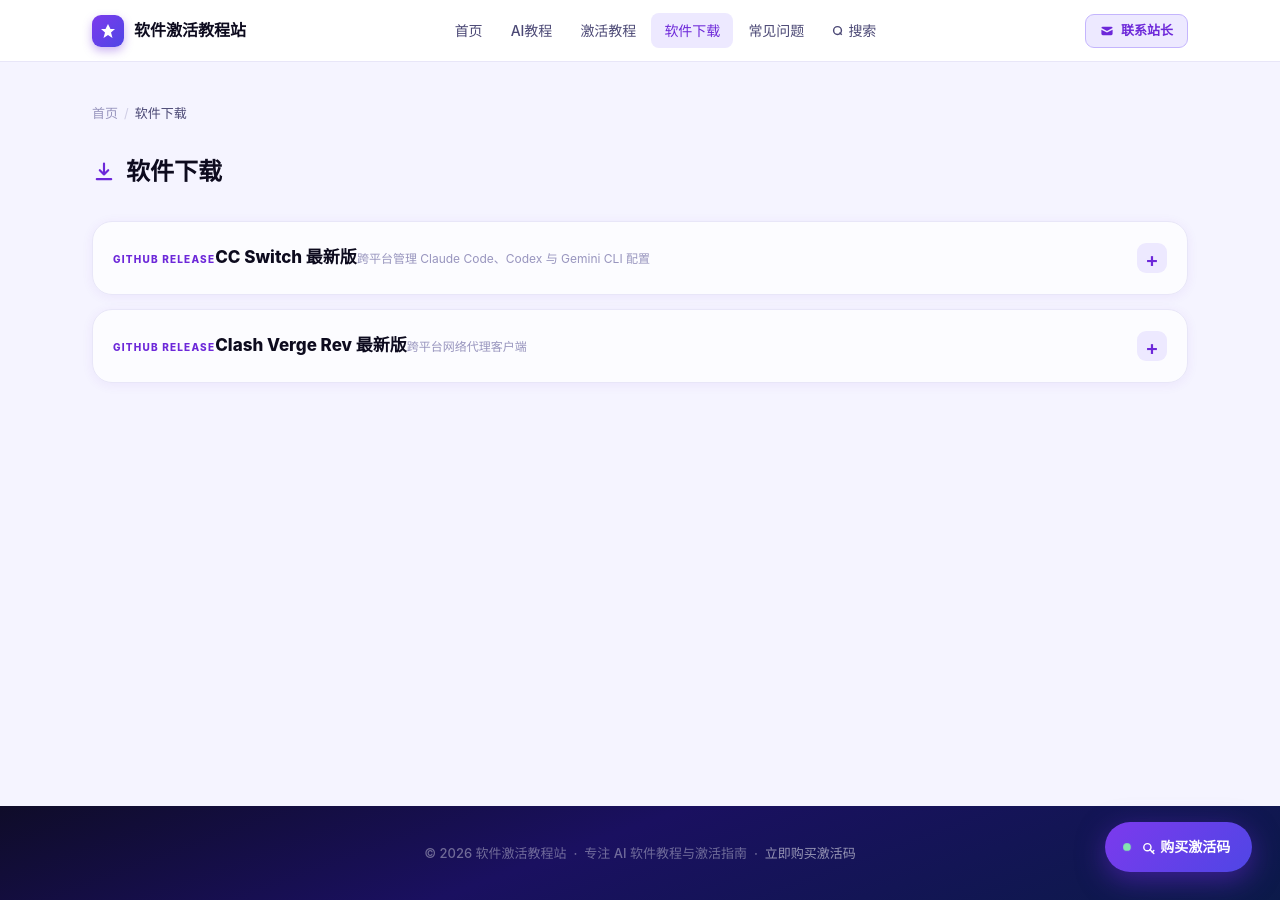
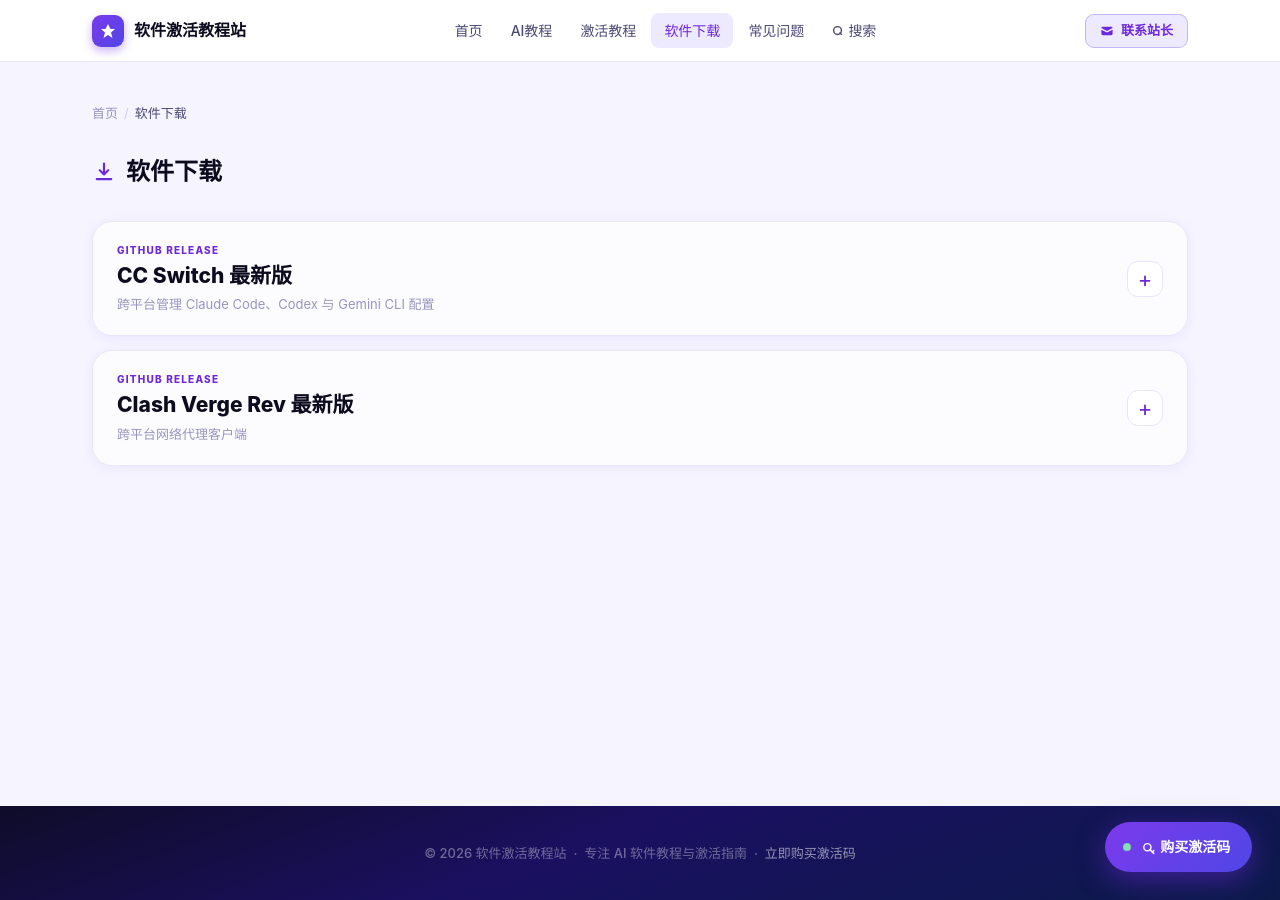
Before and after one commit to leo11hang/Kilian.github.io, a Jekyll site: the page built from download.html, in a window 1280 px wide. Built offline with Jekyll 4.4.1, drawn with Linux system fonts in a browser that asks for light colours; comment, search, counter and statistics services are not loaded.

Commit message:
Update main.css

```diff
--- a/assets/css/main.css
+++ b/assets/css/main.css
@@ -833,13 +833,17 @@
 /* ── Download software accordions ─────────────── */
 .download-accordions { display: grid; gap: 14px; margin: 0 0 30px; }
 .download-accordion { min-width: 0; overflow: hidden; border: 1px solid var(--border); border-radius: var(--r-lg); background: rgba(255,255,255,.72); box-shadow: var(--sh); }
-.download-accordion > summary { display: flex; align-items: center; gap: 14px; min-height: 72px; padding: 16px 20px; cursor: pointer; list-style: none; }
+.download-accordion > summary { display: flex; align-items: center; gap: 16px; min-height: 112px; padding: 20px 24px; cursor: pointer; list-style: none; }
 .download-accordion > summary::-webkit-details-marker { display: none; }
-.download-accordion > summary::after { content: '+'; display: grid; place-items: center; width: 30px; height: 30px; margin-left: auto; border-radius: 9px; background: var(--accent-lt); color: var(--accent); font-size: 20px; font-weight: 600; flex: 0 0 auto; }
-.download-accordion[open] > summary::after { content: '−'; }
-.download-accordion > summary:hover { background: rgba(237,233,255,.55); }
-.download-accordion-name { font-size: 17px; font-weight: 800; color: var(--text-1); }
-.download-accordion-hint { color: var(--text-3); font-size: 12px; }
+.download-accordion > summary:hover { background: linear-gradient(110deg, rgba(237,233,255,.55), transparent 75%); }
+.download-summary-copy { display: flex; flex-direction: column; align-items: flex-start; gap: 3px; min-width: 0; }
+.download-summary-copy .cc-download-eyebrow { margin: 0; }
+.download-accordion-name { font-size: 21px; line-height: 1.35; font-weight: 850; color: var(--text-1); }
+.download-accordion-hint { color: var(--text-3); font-size: 13px; }
+.download-accordion-toggle { display: grid; place-items: center; width: 36px; height: 36px; margin-left: auto; border: 1px solid var(--border); border-radius: 11px; background: white; color: var(--accent); flex: 0 0 auto; }
+.download-accordion-toggle::before { content: '+'; font-size: 22px; line-height: 1; }
+.download-accordion[open] .download-accordion-toggle::before { content: '−'; }
+.download-accordion[open] > summary { border-bottom: 1px solid var(--border); }
 .download-accordion .cc-download { margin: 0; border: 0; border-top: 1px solid var(--border); border-radius: 0; box-shadow: none; }
 
 /* ── CC Switch release downloads ──────────────── */
@@ -884,8 +888,9 @@
 .cc-download-button { display: inline-flex; align-items: center; justify-content: center; align-self: flex-start; min-width: 76px; min-height: 32px; padding: 6px 12px; color: white; background: var(--grad); border-radius: 8px; font-size: 12px; font-weight: 750; text-align: center; transition: transform var(--transition), box-shadow var(--transition); }
 .cc-download-button:hover { transform: translateY(-1px); box-shadow: 0 5px 14px rgba(109,40,217,.24); }
 @media (max-width: 600px) {
-  .download-accordion > summary { min-height: 64px; padding: 13px 15px; flex-wrap: wrap; gap: 5px 10px; }
-  .download-accordion-hint { width: 100%; padding-right: 36px; }
+  .download-accordion > summary { min-height: 96px; padding: 16px; }
+  .download-accordion-name { font-size: 18px; }
+  .download-accordion-hint { font-size: 12px; }
   .cc-download { padding: 20px 16px; }
   .cc-download-heading { align-items: flex-start; flex-direction: column; gap: 10px; }
   .cc-download-heading h2 { font-size: 19px; }
```
